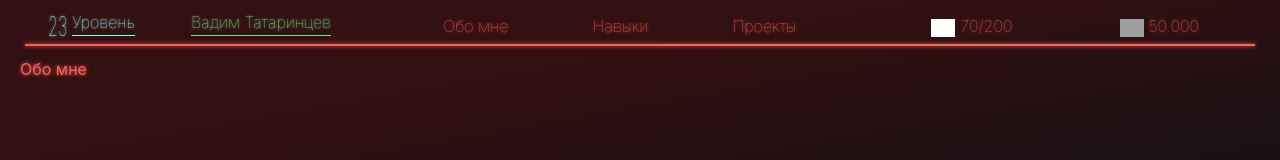
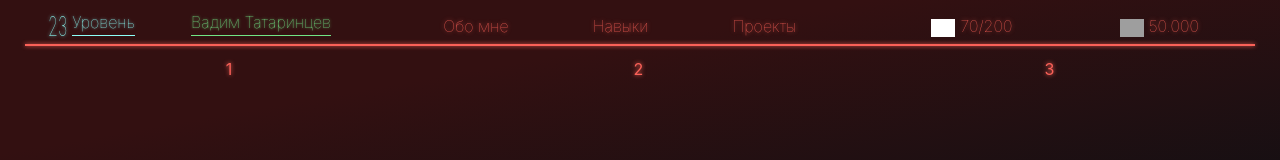
Before and after one commit to VadosLight/Cyberpunk-resume, a React (Create React App) app: page / in a window 1280 px wide. Shown: the top 160 px of the page. Built offline with nearby package versions, Linux system fonts and the light colour scheme; grey boxes are pictures that could not be loaded.

Commit message:
add flex to styles

```diff
--- a/src/App.js
+++ b/src/App.js
@@ -1,10 +1,5 @@
 import { useTransition, animated } from "react-spring";
-import {
-  BrowserRouter as Router,
-  Route,
-  Switch,
-  useLocation,
-} from "react-router-dom";
+import { Route, Switch, useLocation } from "react-router-dom";
 
 import React from "react";
 import Header from "./Menu/Header";
@@ -36,11 +31,16 @@ function App() {
 
       <main
         className="container"
-        style={{ position: "relative", overflow: "hidden", minHeight: "90vh" }}
+        style={{
+          position: "relative",
+          overflow: "hidden",
+          minHeight: "90vh",
+          margin: "0px 25px 0px 25px",
+        }}
       >
         {transitions.map(({ item, props, key }) => (
           <animated.div key={key} style={props}>
-            <div style={{ position: "absolute", width: "100%", margin: "0px 20px" }}>
+            <div style={{ position: "absolute", width: "100%" }}>
               <Switch location={item}>
                 <Route exact path="/" component={About} />
                 <Route exact path="/projects" component={Projects} />
--- a/src/pages/About.css
+++ b/src/pages/About.css
@@ -0,0 +1,12 @@
+.about{
+    display: flex;
+    justify-content: center;
+    flex-wrap: wrap;
+    align-content: space-around;
+    justify-content: space-around;
+
+}
+
+.third{
+
+}
--- a/src/pages/About.jsx
+++ b/src/pages/About.jsx
@@ -3,7 +3,9 @@ import "./About.css";
 function About() {
   return (
     <div className="about">
-        Обо мне
+        <div className="third">1</div>
+        <div className="third">2</div>
+        <div className="third">3</div>
     </div>
   );
 }
--- a/src/pages/Projects.css
+++ b/src/pages/Projects.css
@@ -0,0 +1,8 @@
+.projects{
+    display: flex;
+    justify-content: center;
+    flex-wrap: wrap;
+    align-content: space-around;
+    justify-content: space-around;
+
+}
--- a/src/pages/Skills.css
+++ b/src/pages/Skills.css
@@ -0,0 +1,8 @@
+.skills{
+    display: flex;
+    justify-content: center;
+    flex-wrap: wrap;
+    align-content: space-around;
+    justify-content: space-around;
+
+}
```
